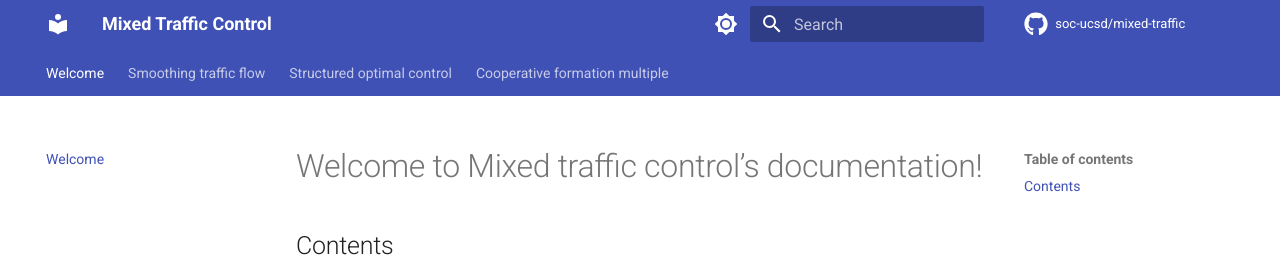
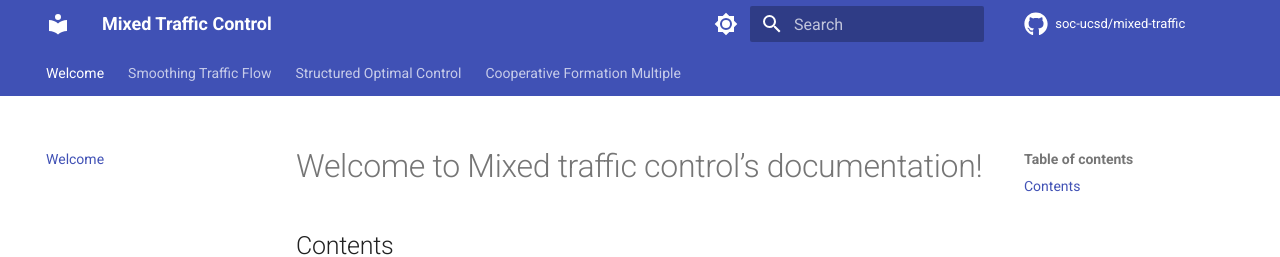
Before and after one commit to soc-ucsd/mixed-traffic, an MkDocs documentation site: the page built from docs/index.md, in a window 1280 px wide. Shown: the top 257 px of the page. Built offline with MkDocs 1.6.1 and Material for MkDocs 9.7.7, drawn with Linux system fonts in a browser that asks for light colours; comment, search, counter and statistics services are not loaded.

```diff
--- a/mkdocs.yml
+++ b/mkdocs.yml
@@ -11,9 +11,9 @@ copyright: Copyright &copy; 2022 Yanzhi Yao
 
 nav:
     - Welcome: index.md
-    - Smoothing traffic flow: smoothing_traffic_flow.md
-    - Structured optimal control: structured_optimal_control.md
-    - Cooperative formation multiple: cooperative_formation_multiple.md
+    - Smoothing Traffic Flow: smoothing_traffic_flow.md
+    - Structured Optimal Control: structured_optimal_control.md
+    - Cooperative Formation Multiple: cooperative_formation_multiple.md
 
 markdown_extensions:
   - pymdownx.highlight:
```
